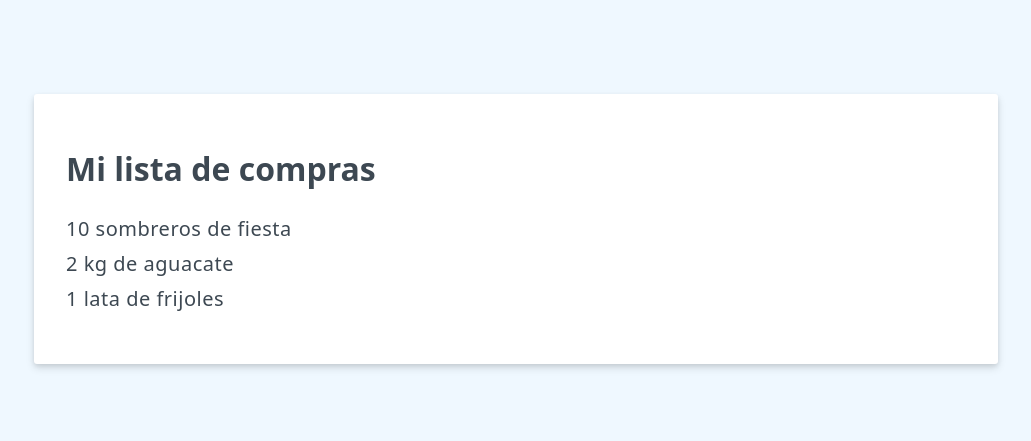
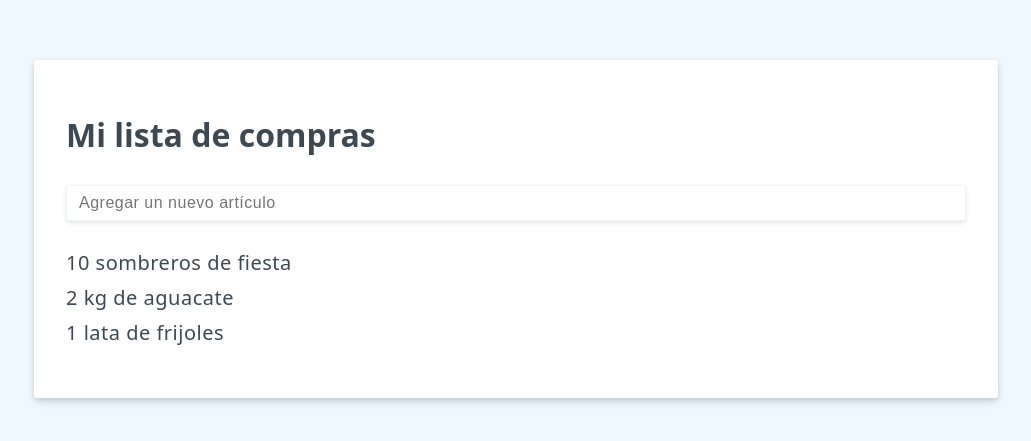
Before and after one commit to rivalcoba/vue3-shopping-list-2021, a website: page index.html in a window 1280 px wide. Shown: the part 171-612 px from the top of the page, without its empty margins (124-1155 px from the left). Drawn offline with nearby package versions, Linux system fonts and the light colour scheme.

Commit message:
Usando entradas en Vue 3 Se muestra el uso de v-model en el contexto de nuestra aplicación

```diff
--- a/index.html
+++ b/index.html
@@ -10,6 +10,12 @@
   <body>
     <div class="" id="shopping-list">
       <h1>{{header || 'No header provided'}}</h1>
+      <input
+        type="text"
+        v-model="newItem"
+        placeholder="Agregar un nuevo artículo"
+      />
+      {{newItem}}
       <ul>
         <li v-for="item in items" :key="item.id">
           {{item.label}}
@@ -25,10 +31,11 @@
             items: [
               { id: '1', label: '10 sombreros de fiesta' },
               { id: '2', label: '2 kg de aguacate' },
-              { id: '3', label: '1 lata de frijoles' }
-            ]
+              { id: '3', label: '1 lata de frijoles' },
+            ],
+            newItem: '',
           };
-        }
+        },
       }).mount('#shopping-list');
     </script>
   </body>
```
Also changed, not shown: 1 other file.
